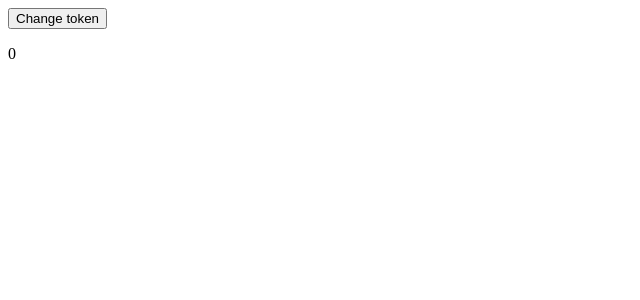
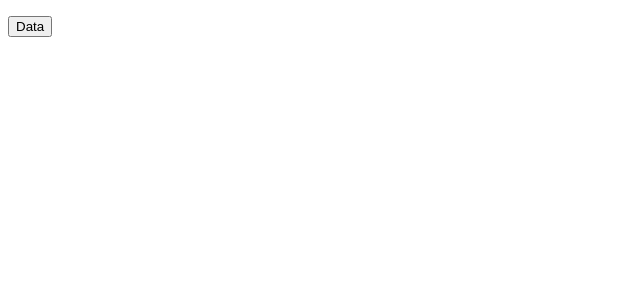
Before and after one commit to IT-Cluster-MGMN/Front-end, a React (Vite) app: page /test in a window 1280 px wide. Shown: the top 300 px of the page, without its empty margins (0-640 px from the left). Built offline with nearby package versions, Linux system fonts and the light colour scheme.

Commit message:
new-auth

```diff
--- a/src/components/Login.jsx
+++ b/src/components/Login.jsx
@@ -51,7 +51,8 @@ const Login = () => {
 
         const customRequest = axios.create({
             baseURL: API_ENDPOINT,
-            headers: {'RequestOrigin': 'http://localhost:8000'}
+            headers: {'RequestOrigin': 'http://localhost:8000'},
+            withCredentials:true
         })
 
       try {
@@ -59,10 +60,9 @@ const Login = () => {
           customRequest.post(API_ENDPOINT, toPost)
           .then((res) => {
             console.log(res);
-            const token = res.data.token;
-            const refreshToken = res.data.refreshToken;
-            Cookies.set('accessToken', token);
-            Cookies.set('refreshToken', refreshToken);
+            // console.log(res.data.accessToken);
+            // const accessToken = res.data.accessToken;
+            // Cookies.set('accessToken', accessToken);
             navigate('/')
           })
       } catch (err) {
--- a/src/components/TestPage.jsx
+++ b/src/components/TestPage.jsx
@@ -1,22 +1,45 @@
+import axios from 'axios';
 import Cookies from 'js-cookie';
 import { useState } from 'react';
 
+
 const TestPage = () => {
 
-  const [token, setToken] = useState(0);
-  Cookies.set('token', token, {secure: true});
+  const config = {headers: { Authorization: `Bearer ${Cookies.get('accessToken')}` }};
+  const [usersData, setUsersData] = useState(null);
 
-  const handleClick = () => {
-    setToken(token + 1);
+  const bodyParameters = {
+    key: "value"
   };
+
+  const customRequest = axios.create({
+    baseURL: 'http://localhost:8000/api/data/info',
+    headers: {'RequestOrigin': 'http://localhost:8000'},
+    withCredentials:true
+  })
+
+  const handleDataReveal = () => {customRequest.get('http://localhost:8000/api/data/info')
+  .then((res) => {
+    // ''    ''     ''      ''
+    console.log((res.data));
+    setUsersData(res.data)
+  })
+  .catch((err) => {
+    console.log(err);
+  })}
 
   return(
     <>
-      <button onClick={handleClick}>
-        Change token
-      </button>
-      <p>{Cookies.get('token')}</p>
       <p>{Cookies.get('accessToken')}</p>
+      <button onClick={handleDataReveal}>Data</button>
+      {usersData!==null ? (<div>
+        {usersData.map(user => (
+          <div>
+            <p>{user['username']}</p>
+            <p>{user['password']}</p>
+          </div>
+        ))}
+      </div>) : null}
     </>
   );
 };
```
